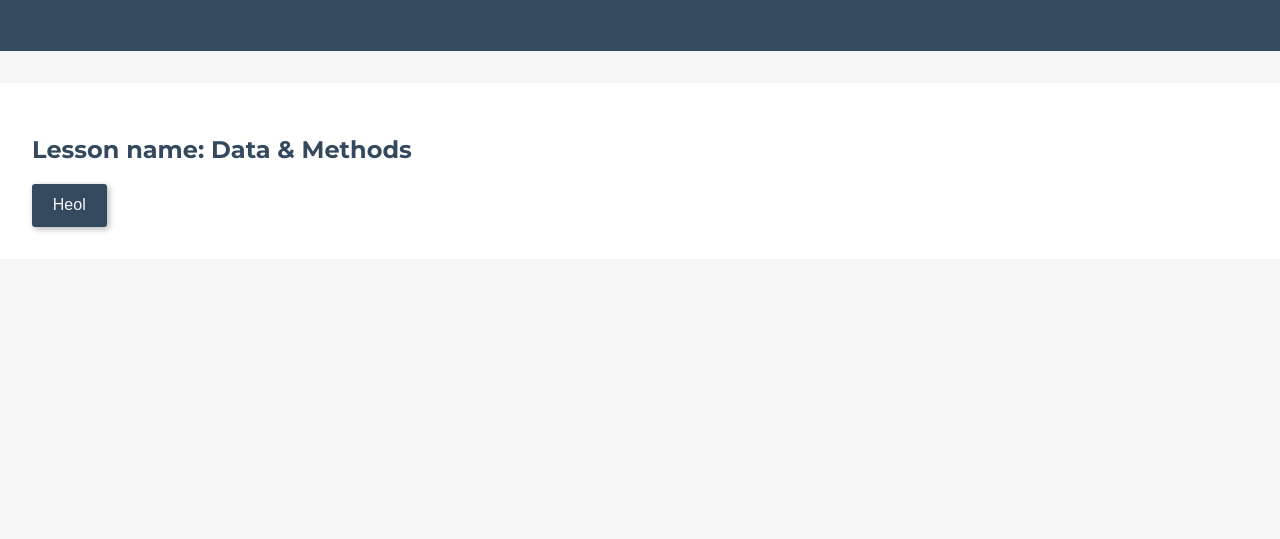
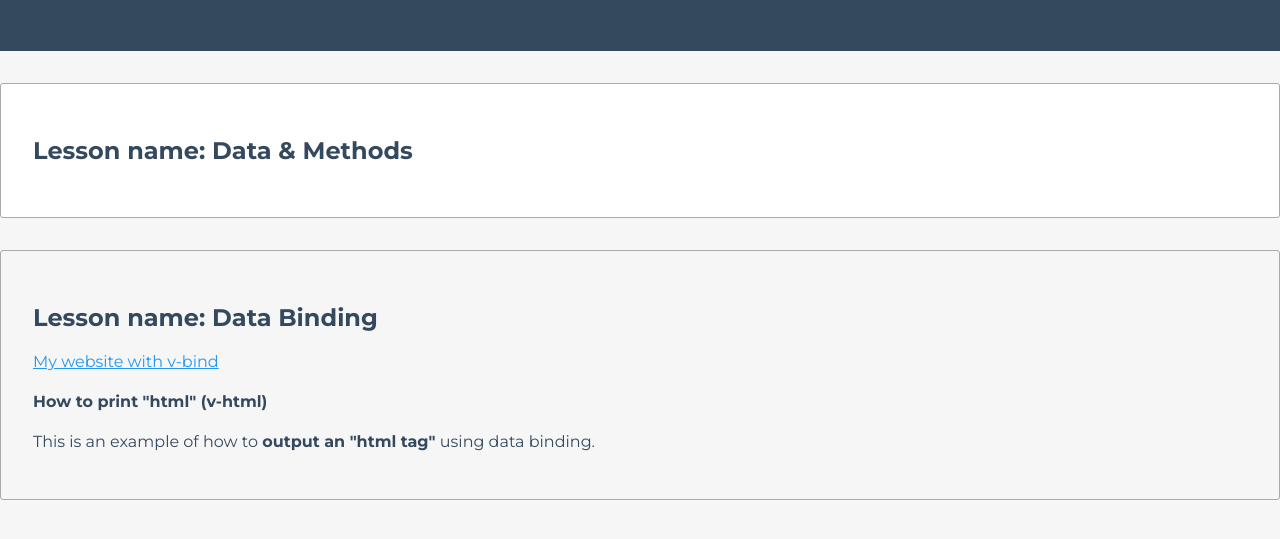
Before and after one commit to iamadeveloper-es/vue-js, a plain HTML site: page vuejs-playlist/index.html in a window 1280 px wide. Shown: the part 95-634 px from the top of the page. Drawn offline with nearby package versions, Linux system fonts and the light colour scheme.

Commit message:
Data Binding

```diff
--- a/vuejs-playlist/app.js
+++ b/vuejs-playlist/app.js
@@ -2,6 +2,8 @@ new Vue({
     el: '#vue-app',
     data: {
         appTitle: 'I am a Developer Learning Vue',
+        website: 'http://iamadeveloper.es',
+        printSpan: '<span>This is an example of how to <strong>output an "html tag"</strong> using data binding.</span>'
 
     },
     methods:{
--- a/vuejs-playlist/index.html
+++ b/vuejs-playlist/index.html
@@ -16,7 +16,12 @@
         </header>
         <section>
             <h2>{{lessonTitle('Data & Methods')}}</h2>
-            <button>Heol</button>
+        </section>
+        <section>
+            <h2>{{lessonTitle('Data Binding')}}</h2>
+            <a v-bind:href="website" target="_blank">My website with v-bind</a>
+            <h4>How to print "html" (v-html)</h4>
+            <p v-html="printSpan"></p>
         </section>
     </div>
     <script src="app.js"></script>
--- a/vuejs-playlist/style.css
+++ b/vuejs-playlist/style.css
@@ -20,10 +20,15 @@ header{
 section{
     margin: 2rem 0;
     padding: 2rem;
-
+    background-color: #F6F6F6;
+    border: 1px solid rgb(170, 170, 170);
+    border-radius: 3px;
 }
 section:nth-child(even){
     background-color: #FFFFFF;
+}
+a{
+    color: #2196f3;
 }
 p{
     font-family: 'Montserrat', sans-serif;
```
